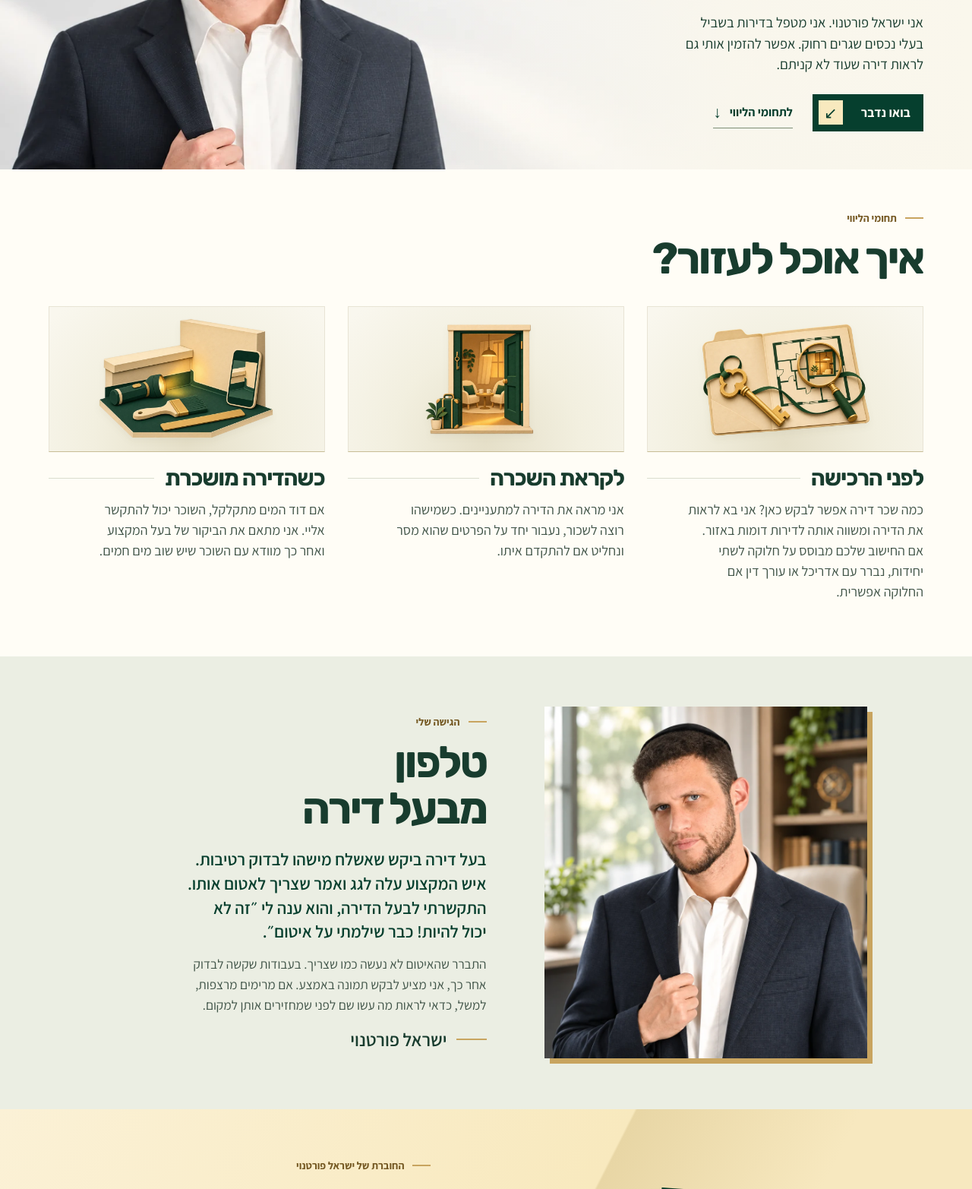
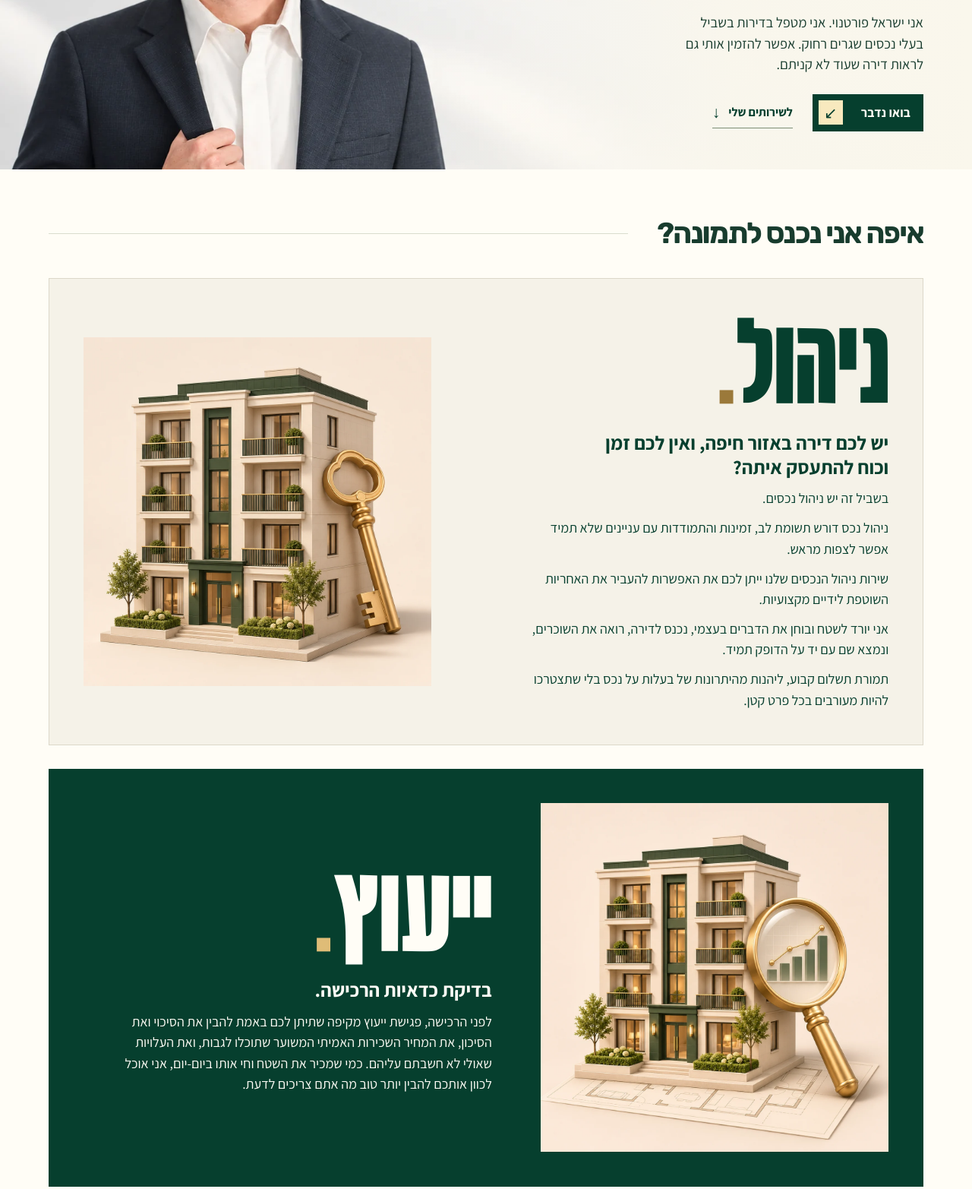
Before and after one commit to huxhkuh/israel-portnoy, a plain HTML site: page index.html in a window 1280 px wide. Shown: the part 420-1985 px from the top of the page at 76% size. Drawn offline with Linux system fonts and the light colour scheme.

Commit message:
Feature management, consultation and guidance in illustrated service cards

```diff
--- a/index.html
+++ b/index.html
@@ -7,7 +7,7 @@
   <meta name="description" content="ליווי אישי של ישראל פורטנוי לבעלי דירות ומשקיעים, מבדיקת הדירה ושכר הדירה באזור ועד למציאת שוכרים ותיאום תיקונים.">
   <title>ישראל פורטנוי — ליווי בעלי נכסים ומשקיעים</title>
   <link rel="icon" href="assets/brand.svg" type="image/svg+xml">
-  <link rel="preload" href="assets/fonts/basurot-headline-bold.woff2" as="font" type="font/woff2" crossorigin>
+  <link rel="preload" href="assets/fonts/basurot-headline-bold.woff2?v=2" as="font" type="font/woff2" crossorigin>
   <link rel="stylesheet" href="style.css">
   <link rel="stylesheet" href="newsletter.css">
   <script src="site.js" defer></script>
@@ -24,7 +24,7 @@
       </a>
       <nav class="navigation" id="navigation" aria-label="ניווט ראשי">
         <a href="#top" aria-current="location">דף הבית</a>
-        <a href="#services">תחומי הליווי</a>
+        <a href="#services">השירותים שלי</a>
         <a href="#approach">הגישה שלי</a>
         <a href="#booklet">החוברת</a>
         <a href="#newsletter">רשימת התפוצה</a>
@@ -39,20 +39,44 @@
         <p class="eyebrow"><i></i> ניהול דירות להשכרה</p>
         <h1 id="hero-title">הנכס שלכם.<br><em>זה השטח שלי</em></h1>
         <p class="intro">אני ישראל פורטנוי. אני מטפל בדירות בשביל בעלי נכסים שגרים רחוק. אפשר להזמין אותי גם לראות דירה שעוד לא קניתם.</p>
-        <div class="actions"><a class="button" href="#contact">בואו נדבר <span class="arrow" aria-hidden="true">↙</span></a><a class="text-link" href="#services">לתחומי הליווי <span aria-hidden="true">↓</span></a></div>
+        <div class="actions"><a class="button" href="#contact">בואו נדבר <span class="arrow" aria-hidden="true">↙</span></a><a class="text-link" href="#services">לשירותים שלי <span aria-hidden="true">↓</span></a></div>
       </div>
       <img class="hero-portrait" src="assets/israel-wide.webp" alt="ישראל פורטנוי" width="1672" height="941" fetchpriority="high">
     </section>
     <section class="services" id="services" aria-labelledby="services-title">
       <div class="wrap">
-        <div class="section-heading">
-          <div><p class="eyebrow"><i></i> תחומי הליווי</p><h2 id="services-title">איך אוכל לעזור?</h2></div>
-
-        </div>
-        <div class="service-grid">
-          <article class="service"><div class="service-art"><img loading="lazy" src="assets/inspection.webp" alt="" width="840" height="560"></div><h3>לפני הרכישה</h3><p>כמה שכר דירה אפשר לבקש כאן? אני בא לראות את הדירה ומשווה אותה לדירות דומות באזור. אם החישוב שלכם מבוסס על חלוקה לשתי יחידות, נברר עם אדריכל או עורך דין אם החלוקה אפשרית.</p></article>
-          <article class="service"><div class="service-art"><img loading="lazy" src="assets/doorway.webp" alt="" width="840" height="560"></div><h3>לקראת השכרה</h3><p>אני מראה את הדירה למתעניינים. כשמישהו רוצה לשכור, נעבור יחד על הפרטים שהוא מסר ונחליט אם להתקדם איתו.</p></article>
-          <article class="service"><div class="service-art"><img loading="lazy" src="assets/repairs.webp" alt="" width="840" height="560"></div><h3>כשהדירה מושכרת</h3><p>אם דוד המים מתקלקל, השוכר יכול להתקשר אליי. אני מתאם את הביקור של בעל המקצוע ואחר כך מוודא עם השוכר שיש שוב מים חמים.</p></article>
+        <h2 id="services-title">איפה אני נכנס לתמונה?</h2>
+        <div class="service-list">
+          <article class="service" aria-labelledby="management-title">
+            <h3 id="management-title">ניהול<span>.</span></h3>
+            <div class="service-text">
+              <p class="service-lead">יש לכם דירה באזור חיפה, ואין לכם זמן וכוח להתעסק איתה?</p>
+              <p>בשביל זה יש ניהול נכסים.</p>
+              <p>ניהול נכס דורש תשומת לב, זמינות והתמודדות עם עניינים שלא תמיד אפשר לצפות מראש.</p>
+              <p>שירות ניהול הנכסים שלנו ייתן לכם את האפשרות להעביר את האחריות השוטפת לידיים מקצועיות.</p>
+              <p>אני יורד לשטח ובוחן את הדברים בעצמי, נכנס לדירה, רואה את השוכרים, ונמצא שם עם יד על הדופק תמיד.</p>
+              <p>תמורת תשלום קבוע, ליהנות מהיתרונות של בעלות על נכס בלי שתצטרכו להיות מעורבים בכל פרט קטן.</p>
+            </div>
+            <div class="service-art"><img src="assets/service-management.webp" loading="lazy" decoding="async" width="1254" height="1254" alt="מפתח זהב נשען על בניין מגורים"></div>
+          </article>
+          <article class="service service-consultation" aria-labelledby="consultation-title">
+            <h3 id="consultation-title">ייעוץ<span>.</span></h3>
+            <div class="service-text">
+              <p class="service-lead">בדיקת כדאיות הרכישה.</p>
+              <p>לפני הרכישה, פגישת ייעוץ מקיפה שתיתן לכם באמת להבין את הסיכוי ואת הסיכון, את המחיר השכירות האמיתי המשוער שתוכלו לגבות, ואת העלויות שאולי לא חשבתם עליהם. כמי שמכיר את השטח וחי אותו ביום-יום, אני אוכל לכוון אותכם להבין יותר טוב מה אתם צריכים לדעת.</p>
+            </div>
+            <div class="service-art"><img src="assets/service-consultation.webp" loading="lazy" decoding="async" width="1254" height="1254" alt="זכוכית מגדלת ובה גרף, לצד דגם בניין על תוכנית אדריכלית"></div>
+          </article>
+          <article class="service" aria-labelledby="guidance-title">
+            <h3 id="guidance-title">ליווי<span>.</span></h3>
+            <div class="service-text">
+              <p class="service-lead">יד ביד לאורך כל הדרך.</p>
+              <p>קנייה של דירה היא העסקה הכי גדולה שהרבה מאיתנו עושים במהלך החיים.</p>
+              <p>אל תעשו את זה לבד, ליווי מקצועי ואמין של איש מקצוע שידע לענות לכם על כל השאלות במהלך התהליך, הקטנות והגדלות, הקשות והקלות.</p>
+              <p>כך תוכלו להתנהל בביטחון, לקבל החלטות נכונות ולהתקדם לעבר העסקה המתאימה לכם.</p>
+            </div>
+            <div class="service-art"><img src="assets/service-guidance.webp" loading="lazy" decoding="async" width="1254" height="1254" alt="מסלול זהב מחבר בין שני בנייני מגורים"></div>
+          </article>
         </div>
       </div>
     </section>
--- a/style.css
+++ b/style.css
@@ -3,7 +3,7 @@
 @font-face { font-family: Assistant; src: url("assets/fonts/body.woff2") format("woff2"); font-weight: 400; font-display: swap }
 @font-face { font-family: Assistant; src: url("assets/fonts/logo.woff2") format("woff2"); font-weight: 600; font-display: swap }
 @font-face { font-family: Assistant; src: url("assets/fonts/bodybold.woff2") format("woff2"); font-weight: 700; font-display: swap }
-@font-face { font-family:"Basurot Flex One"; src:url("assets/fonts/basurot-headline-bold.woff2") format("woff2"); font-weight:700; font-display:swap; ascent-override:88%; descent-override:12%; line-gap-override:0% }
+@font-face { font-family:"Basurot Flex One"; src:url("assets/fonts/basurot-headline-bold.woff2?v=2") format("woff2"); font-weight:700; font-display:swap; ascent-override:88%; descent-override:12%; line-gap-override:0% }
 :root {
   --paper:#fffdf6; --green:#063f2e; --gold:#c8a45f; --cream:#f8e9be; --ink:#183c2e; --muted:#405448; --accent:#755923; --line:#d9ddce; --tint:#eeefe6;
   --display:Karantina,Arial,sans-serif; --heading:Rubik,Arial,sans-serif; --sans:Assistant,Arial,sans-serif;
@@ -73,15 +73,31 @@ em {font-style:normal}
 }
 
 /* Services */
-.services {padding:clamp(44px,4.2vw,68px) 0 clamp(52px,5.6vw,86px)}
-.section-heading {display:flex;align-items:end;gap:clamp(38px,6vw,108px);margin-bottom:32px}
-.section-heading>p {font-size:18px;color:var(--muted);line-height:1.45;border-inline-start:2px solid var(--gold);padding-inline-start:17px;margin-bottom:4px}
-.service-grid {display:grid;grid-template-columns:repeat(3,minmax(0,1fr));gap:clamp(20px,2.4vw,38px)}
-.service-art {height:clamp(165px,15vw,247px);display:grid;grid-template:minmax(0,1fr)/minmax(0,1fr);place-items:center;background:radial-gradient(ellipse at 50% 94%,#e5dfc8 0%,#f2efdf 48%,#f9f7ee 95%);border:1px solid #e8e4d5;border-bottom-color:#c8bd96}
-.service-art img {width:85%;height:84%;object-fit:contain;filter:drop-shadow(0 5px 4px #473a190c)}
-.service h3 {display:flex;align-items:center;gap:14px;margin:18px 0 11px;font-size:clamp(26px,2.3vw,39px)}
-.service h3::after {content:"";flex:1;min-width:14px;height:1px;background:var(--line)}
-.service p {max-width:35ch;font-size:18px;color:var(--muted);line-height:1.5}
+.services {padding:clamp(40px,5vw,80px) 0}
+#services-title {display:flex;align-items:center;gap:clamp(18px,3vw,46px);margin:0 0 clamp(22px,3vw,42px);font-size:clamp(26px,3vw,46px)}
+#services-title::after {content:"";height:1px;flex:1;background:var(--line)}
+.service-list {display:grid;gap:clamp(18px,2.4vw,36px)}
+.service {
+  display:grid;grid-template-columns:minmax(0,1.08fr) minmax(0,.92fr);
+  grid-template-rows:1fr auto auto 1fr;grid-template-areas:". art" "title art" "text art" ". art";
+  column-gap:clamp(30px,5vw,76px);padding:clamp(24px,3.5vw,56px);
+  background:#f5f2e8;border:1px solid #dcd8c9;color:var(--green);
+}
+.service-consultation {
+  grid-template-columns:minmax(0,.92fr) minmax(0,1.08fr);grid-template-areas:"art ." "art title" "art text" "art .";
+  color:var(--paper);background:var(--green);border-color:var(--green);
+}
+.service h3 {
+  grid-area:title;margin:0 0 clamp(16px,1.7vw,26px);
+  font:700 clamp(90px,10.8vw,167px)/.96 "Basurot Flex One",var(--display);letter-spacing:-.025em;
+}
+.service h3 span {color:#9b793a}
+.service-consultation h3 span {color:#dfbc77}
+.service-text {grid-area:text;max-width:55ch;font-size:clamp(18px,1.35vw,22px);line-height:1.52}
+.service-lead {max-width:28ch;font-size:clamp(22px,2vw,32px);line-height:1.25;font-weight:700}
+.service-text p+p {margin-top:.65em}
+.service-art {grid-area:art;align-self:center;min-width:0;overflow:hidden;background:#f7e7d6}
+.service-art img {display:block;width:100%;height:auto;aspect-ratio:1}
 
 /* In the office */
 .approach {width:100%;display:grid;grid-template-columns:minmax(220px,.78fr) minmax(0,1.22fr);align-items:center;gap:20px 7%;padding:clamp(48px,5.2vw,86px) var(--edge);background:#ebeee3}
@@ -196,17 +212,13 @@ footer a:hover,.contact-links a:hover {color:var(--gold)}
   .hero h1 {grid-row:2;align-self:start;font-size:clamp(35px,11.8vw,84px);line-height:1.01;margin-block:10px 0}
   .intro {grid-row:3;margin:18px var(--edge) 0;font-size:18px;max-width:44ch}
   .actions {grid-row:4;margin:16px var(--edge) 0;gap:22px}
-  .services {padding:35px 0 42px}
-  .section-heading {display:block;margin-bottom:16px}
-  .section-heading>p {margin:12px 0 0;padding-inline-start:11px;font-size:16px;max-width:40ch}
-  .section-heading br {display:none}
-  .service-grid {grid-template-columns:1fr;gap:0}
-  .service {display:grid;grid-template-columns:clamp(74px,21vw,106px) minmax(0,1fr);grid-template-rows:auto auto;column-gap:14px;padding:17px 0;border-top:1px solid var(--line)}
-  .service-art {grid-column:1;grid-row:1/3;align-self:start;border:1px solid #e6e0cf;height:auto;min-height:0;aspect-ratio:1}
-  .service-art img {width:100%;height:100%}
-  .service h3 {grid-column:2;font-size:22px;margin:0 0 6px}
-  .service h3::after {display:none}
-  .service p {grid-column:2;font-size:16px;line-height:1.45}
+  .service {
+    grid-template-columns:minmax(0,1fr) minmax(0,35%);grid-template-rows:auto auto;
+    grid-template-areas:"title art" "text text";gap:20px 12px;padding:clamp(16px,4.5vw,32px);
+  }
+  .service h3 {align-self:center;margin:0;font-size:clamp(70px,21vw,126px)}
+  .service-text {max-width:none;font-size:18px}
+  .service-lead {font-size:clamp(22px,4vw,27px)}
   .approach,.contact {width:100%;grid-template-columns:1fr;gap:22px;padding:48px var(--edge)}
   .approach {grid-template-columns:minmax(0,1.25fr) minmax(0,.75fr);gap:23px 16px}
   .approach>div:first-child {grid-column:1;grid-row:1;align-self:center}
@@ -250,9 +262,6 @@ footer a:hover,.contact-links a:hover {color:var(--gold)}
   .text-link:focus-visible span {transform:translateY(3px)}
   .contact-links a:focus-visible>span:last-child {transform:translate(-3px,2px)}
   @media (min-width:761px) {
-    .service:nth-child(2) {--art-delay:70ms}
-    .service:nth-child(3) {--art-delay:140ms}
-    .service.in-view .service-art img {animation-delay:var(--art-delay,0ms)}
     .navigation a::after {content:"";position:absolute;inset:auto 0 4px;height:2px;background:var(--gold);transform-origin:right;transform:scaleX(0);transition:transform 230ms var(--ease-out)}
     .navigation a:is([aria-current],:hover,:focus-visible)::after {transform:scaleX(1)}
   }
```
Also changed, not shown: assets/fonts/basurot-headline-bold.woff2, assets/service-consultation.webp (added), assets/service-guidance.webp (added), assets/service-management.webp (added).
